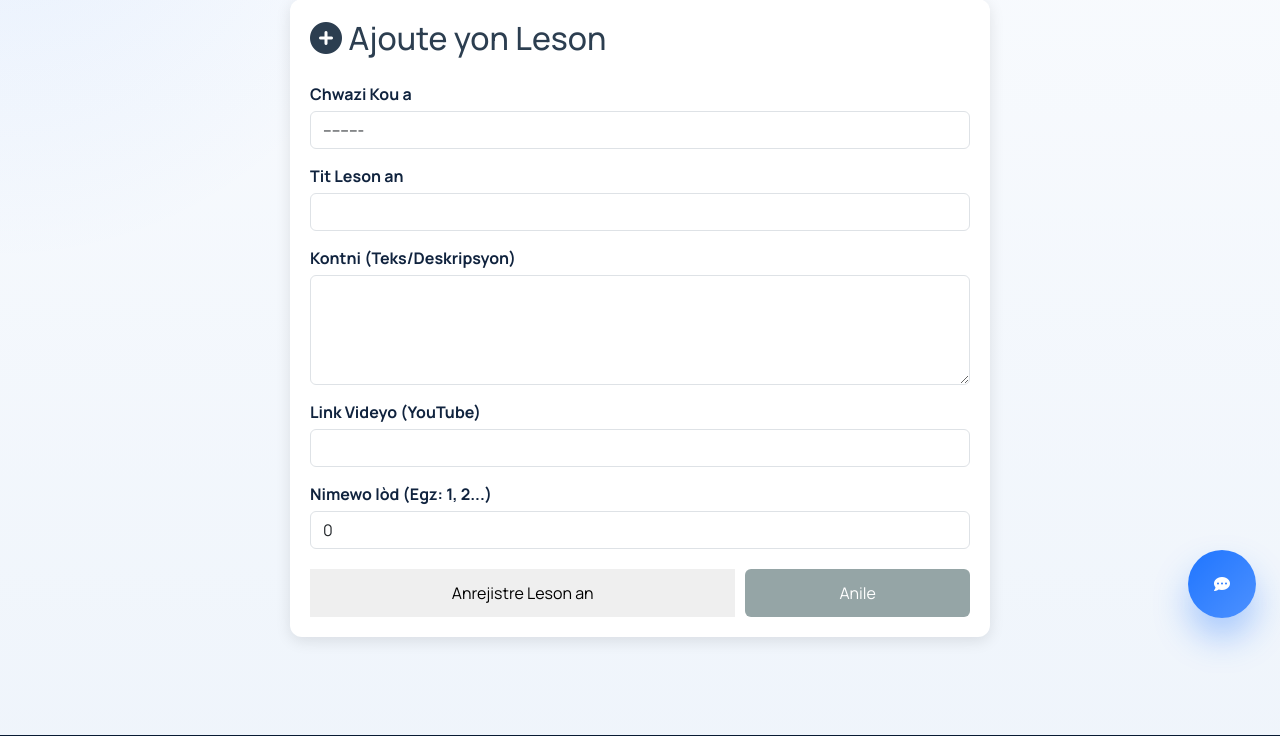
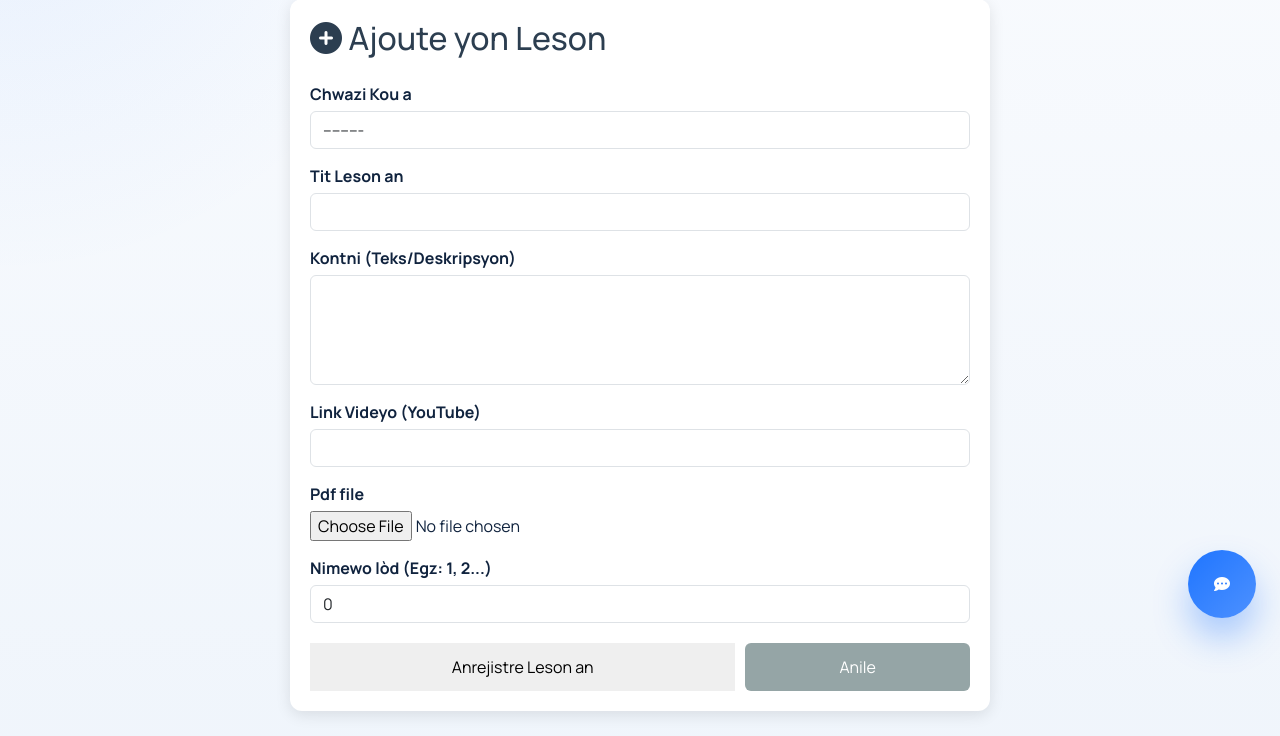
Before and after one commit to siteajf8080/ajf-tech-academy, a Django app: page /instructor/add-lesson/ in a window 1280 px wide. Shown: the part 158-894 px from the top of the page. Run offline with Django 5.2, Linux system fonts and the light colour scheme; the visitor is signed in with stand-in values (Sample User, id 1); data that the repository does not hold is empty.

Commit message:
Add protected lesson PDF viewer

```diff
--- a/academy/models.py
+++ b/academy/models.py
@@ -2,6 +2,7 @@ from django.db import models
 from django.contrib.auth.models import User
 from django.utils import timezone
 from datetime import timedelta
+from django.core.validators import FileExtensionValidator
 
 # ======================================================
 # --- 1. MODÈL POU KOU YO ---
@@ -24,6 +25,13 @@ class Lesson(models.Model):
     title = models.CharField(max_length=200)
     content = models.TextField(blank=True, null=True, help_text="Deskripsyon oswa kontni tèks leson an")
     video_url = models.URLField(help_text="Lien Youtube la")
+    pdf_file = models.FileField(
+        upload_to='lesson_pdfs/',
+        blank=True,
+        null=True,
+        validators=[FileExtensionValidator(['pdf'])],
+        help_text="Ajoute yon dokiman PDF pou leson an si sa nesesÃ¨."
+    )
     order = models.PositiveIntegerField(default=0, help_text="Lòd leson an nan kou a (egz: 1, 2, 3...)")
 
     class Meta:
--- a/academy/templates/academy/add_lesson.html
+++ b/academy/templates/academy/add_lesson.html
@@ -3,7 +3,7 @@
 <div style="max-width: 700px; margin: 50px auto; padding: 20px; background: white; border-radius: 12px; box-shadow: 0 4px 15px rgba(0,0,0,0.1);">
     <h2 style="color: #2c3e50; margin-bottom: 25px;"><i class="fas fa-plus-circle"></i> Ajoute yon Leson</h2>
 
-    <form method="post">
+    <form method="post" enctype="multipart/form-data">
         {% csrf_token %}
         {% for field in form %}
             <div style="margin-bottom: 15px;">
--- a/academy/urls.py
+++ b/academy/urls.py
@@ -20,6 +20,7 @@ urlpatterns = [
     path('course/<int:course_id>/', views.course_detail, name='course_detail'),
     path('course/<int:course_id>/enroll/', views.request_enrollment, name='request_enrollment'),
     path('lesson/<int:lesson_id>/', views.lesson_detail, name='lesson_detail'),
+    path('lesson/<int:lesson_id>/pdf/', views.lesson_pdf_view, name='lesson_pdf_view'),
     path('lesson/<int:lesson_id>/complete/', views.complete_lesson, name='complete_lesson'),
 
     # --- QUIZ & SÈTIFIKA ---
--- a/academy/views.py
+++ b/academy/views.py
@@ -6,6 +6,7 @@ from datetime import timedelta
 from decimal import Decimal
 
 from django.shortcuts import render, get_object_or_404, redirect
+from django.http import FileResponse, Http404
 from django.contrib.auth.decorators import login_required
 from django.contrib.auth import login
 from django import forms
@@ -70,7 +71,7 @@ class ForumPostForm(forms.ModelForm):
 class LessonForm(forms.ModelForm):
     class Meta:
         model = Lesson
-        fields = ['course', 'title', 'content', 'video_url', 'order']
+        fields = ['course', 'title', 'content', 'video_url', 'pdf_file', 'order']
         labels = {
             'course': 'Chwazi Kou a',
             'title': 'Tit Leson an',
@@ -215,7 +216,7 @@ def add_lesson(request):
         return redirect('home')
 
     if request.method == 'POST':
-        form = LessonForm(request.POST, user=request.user)
+        form = LessonForm(request.POST, request.FILES, user=request.user)
         if form.is_valid():
             lesson = form.save()
             messages.success(request, f"Leson '{lesson.title}' la ajoute ak siksè!")
@@ -392,6 +393,23 @@ def lesson_detail(request, lesson_id):
 
     return render(request, 'academy/lesson_detail.html', {'lesson': lesson, 'comments': comments, 'form': form})
 
+@login_required
+def lesson_pdf_view(request, lesson_id):
+    lesson = get_object_or_404(Lesson, id=lesson_id)
+    enrollment = Enrollment.objects.filter(user=request.user, course=lesson.course, is_active=True).exists()
+    if not enrollment:
+        return redirect('request_enrollment', course_id=lesson.course.id)
+
+    if not lesson.pdf_file:
+        raise Http404("PDF sa a pa disponib.")
+
+    response = FileResponse(lesson.pdf_file.open('rb'), content_type='application/pdf')
+    response['Content-Disposition'] = f'inline; filename="{lesson.pdf_file.name.split("/")[-1]}"'
+    response['X-Frame-Options'] = 'SAMEORIGIN'
+    response['Cache-Control'] = 'private, no-store, no-cache, must-revalidate, max-age=0'
+    response['Pragma'] = 'no-cache'
+    return response
+
 def signup(request):
     if request.method == 'POST':
         form = SignupForm(request.POST)
```
Also changed, not shown: academy/templates/academy/lesson_detail.html (+12 -0 lines), academy/migrations/0019_lesson_pdf_file.py (added).
